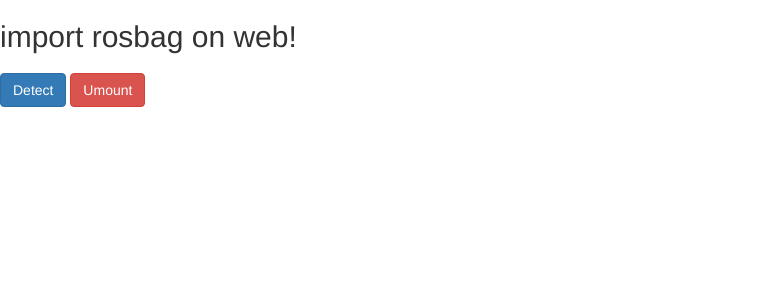
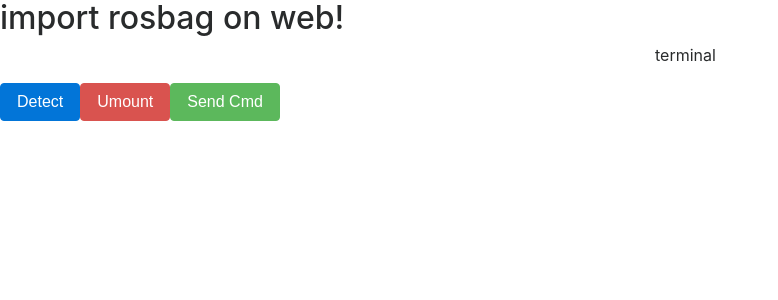
Before and after one commit to Jiahui-Ruan/infra-dataset-import, a Flask app: page / in a window 1280 px wide. Shown: the top 300 px of the page, without its empty margins (0-778 px from the left). Run offline with Flask 2, Linux system fonts and the light colour scheme; some libraries are stand-ins or nearby versions.

Commit message:
able to send back cmd

```diff
--- a/config/steps.yaml
+++ b/config/steps.yaml
@@ -2,9 +2,7 @@
   on_fail: retry
 - cmd: ds-rosbag-scan ./out
   on_fail: retry
-- cmd: tmux
-  on_fail: retry
-- cmd: ds-rosbag-scan ./out | xargs -L1 -P4 ds-import | tee import-log.log
+- cmd: ds-rosbag-import | tee import-log.log
   on_fail: retry
 - cmd: cd out
   on_fail: retry
--- a/config/templates/index.html
+++ b/config/templates/index.html
@@ -3,24 +3,46 @@
   <head>
     <meta charset="utf-8">
     <title>rosbag-import-web</title>
-    <script type="text/javascript" src="//code.jquery.com/jquery-1.12.4.min.js"></script>
-    <link rel="stylesheet" href="https://maxcdn.bootstrapcdn.com/bootstrap/3.3.7/css/bootstrap.min.css"
-          integrity="sha384-BVYiiSIFeK1dGmJRAkycuHAHRg32OmUcww7on3RYdg4Va+PmSTsz/K68vbdEjh4u" crossorigin="anonymous">
+    <script src="https://code.jquery.com/jquery-3.1.1.slim.min.js" integrity="sha384-A7FZj7v+d/sdmMqp/nOQwliLvUsJfDHW+k9Omg/a/EheAdgtzNs3hpfag6Ed950n" crossorigin="anonymous"></script>
+    <link rel="stylesheet" href="https://maxcdn.bootstrapcdn.com/bootstrap/4.0.0-alpha.6/css/bootstrap.min.css" integrity="sha384-rwoIResjU2yc3z8GV/NPeZWAv56rSmLldC3R/AZzGRnGxQQKnKkoFVhFQhNUwEyJ" crossorigin="anonymous">
     <script type="text/javascript" src="//cdnjs.cloudflare.com/ajax/libs/socket.io/1.3.5/socket.io.min.js"></script>
     <script type="text/javascript" charset="utf-8">
       $(document).ready(function () {
-        var socket = io.connect('http://' + document.domain + ':' + location.port);
+        // init socket.io
+        var socket = io.connect('http://' + document.domain + ':' + location.port)
+        // init cmd obj
+        var cmdObj = {}
+        // activate function
+        function toggleItem(event) {
+          if ($(this).hasClass('active')) {
+            $(this).removeClass('active')
+            // TODO: remember to delete the bag
+          } else {
+            $(this).addClass('active')
+            cmdObj['param'] = event.data.param
+          }
+        }
+        // chosen cmd
+        function chooseCmd(event) {
+          $(this).addClass('active')
+          cmdObj['cmd'] = event.data.cmd.split('$')[0]
+        }
         // init all cmd
         socket.on('cfg_finsih', function(cmd_list) {
           for (let cmd of cmd_list) {
-            $('#cmd_list').append(`<li class="list-group-item">${cmd}</li>`)
+            $('#cmd_list').append(function() {
+              return $(`<li class='list-group-item'>${cmd}</li>`).click(
+                {cmd: cmd}, chooseCmd)
+            })
           }
-        });
+        })
         // detect ssd insert
         socket.on('all_bag_found', function(bag_list) {
-          console.log('get_bag')
           for (let bag of bag_list) {
-            $('#bag_list').append(`<li class="list-group-item">${bag}</li>`)
+            $('#bag_list').append(function() {
+              return $(`<li class='list-group-item'>${bag}</li>`).click(
+                {param: bag}, toggleItem)
+            })
           }
         })
         // bind detect btn
@@ -32,16 +54,41 @@
           socket.emit('umount_ssd')
           $('#bag_list').empty();
         })
+        // bind send
+        $('#send_cmd_btn').click(function () {
+          socket.emit('sendCmd', cmdObj)
+          cmdObj = {}
+        })
       })
     </script>
   </head>
   <body>
+    <div class="container-fluid">
+      <div class="row">
         <h2>
           import rosbag on web!
         </h2>
+      </div>
+      <div class="row">
+        <div class="col-6">
           <ul class="list-group" id="cmd_list"></ul>
-    <ul class="list-group" id="bag_list"></ul>
+        </div>
+        <div class="col-6">
+          <p>
+            terminal
+          </p>
+        </div>
+      </div>
+      <div class="row">
         <button type="button" id="detect_btn" class="btn btn-primary">Detect</button>
         <button type="button" id="umount_btn" class="btn btn-danger">Umount</button>
+        <button type="button" id="send_cmd_btn" class="btn btn-success">Send Cmd</button>
+      </div>
+      <div class="row">
+        <ul class="list-group" id="bag_list"></ul>
+      </div>
+    </div>
+    <script src="https://cdnjs.cloudflare.com/ajax/libs/tether/1.4.0/js/tether.min.js" integrity="sha384-DztdAPBWPRXSA/3eYEEUWrWCy7G5KFbe8fFjk5JAIxUYHKkDx6Qin1DkWx51bBrb" crossorigin="anonymous"></script>
+    <script src="https://maxcdn.bootstrapcdn.com/bootstrap/4.0.0-alpha.6/js/bootstrap.min.js" integrity="sha384-vBWWzlZJ8ea9aCX4pEW3rVHjgjt7zpkNpZk+02D9phzyeVkE+jo0ieGizqPLForn" crossorigin="anonymous"></script>
   </body>
 </html>
--- a/services/__init__.py
+++ b/services/__init__.py
@@ -1 +1 @@
-import ssd_manager
+import ssd_manager, cmd_manager
--- a/services/ssd_manager.py
+++ b/services/ssd_manager.py
@@ -9,7 +9,9 @@
     matches = []
     for root, dirnames, filenames in os.walk('/media/{}'.format(getpass.getuser())):
         for filename in fnmatch.filter(filenames, '*.bag'):
-            matches.append(os.path.join(root, filename))
+            matches.append(os.path.join(root))
+            # after found one .bag jump to next loop
+            break
     socketio.emit('all_bag_found', matches)
 
 @socketio.on('umount_ssd')
```
Also changed, not shown: services/cmd_manager.py (added, +10 -0 lines), 1 other file. Lines whose indentation alone changed are shown as unchanged.
